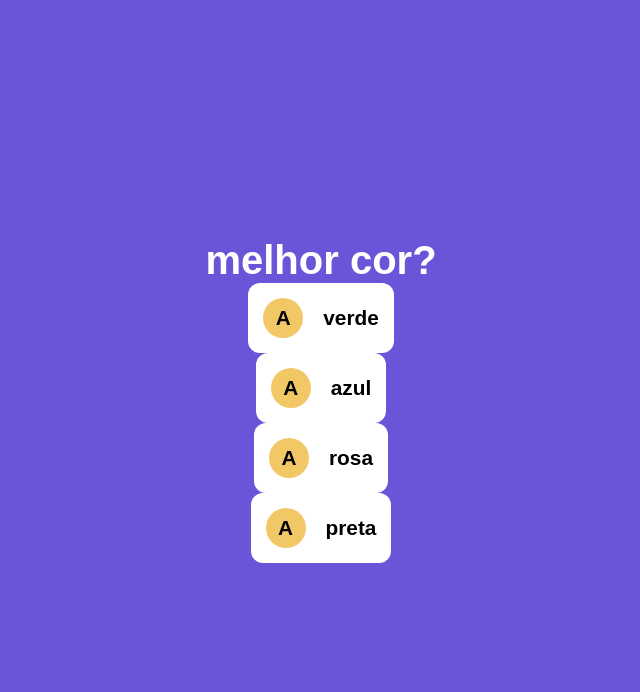
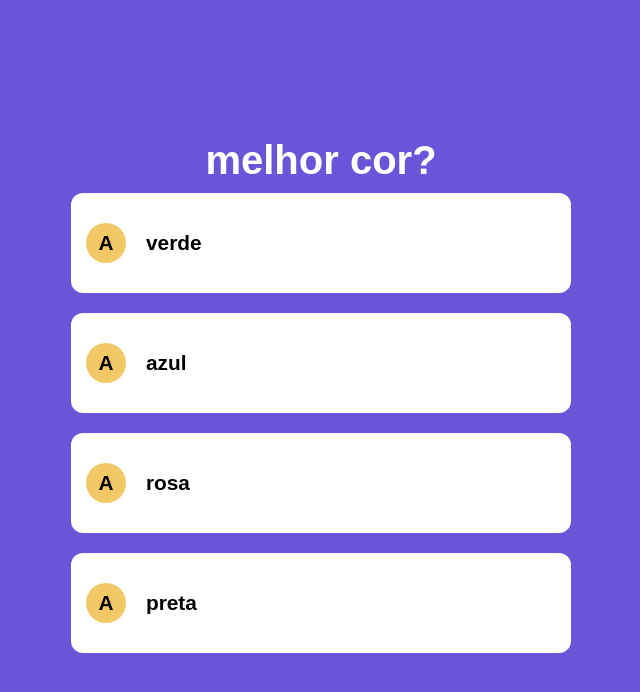
Before and after one commit to Breno44/Quiz, a Next.js app: page / in a window 1280 px wide. Shown: the top 692 px of the page, without its empty margins (319-959 px from the left). Built offline with nearby package versions, Linux system fonts and the light colour scheme.

Commit message:
feat:componente resposta #5

```diff
--- a/styles/Resposta.module.css
+++ b/styles/Resposta.module.css
@@ -1,10 +1,23 @@
 .resposta {
   display: flex;
+  min-width: 500px;
+  width: 80%;
+  height: 100px;
+  margin: 10px;
+}
+
+.conteudoResposta {
+  display: flex;
+  flex: 1;
+  position: relative;
 }
 
 .frente,
 .verso {
+  position: absolute;
   display: flex;
+  height: 100%;
+  width: 100%;
 }
 
 .frente {
```
